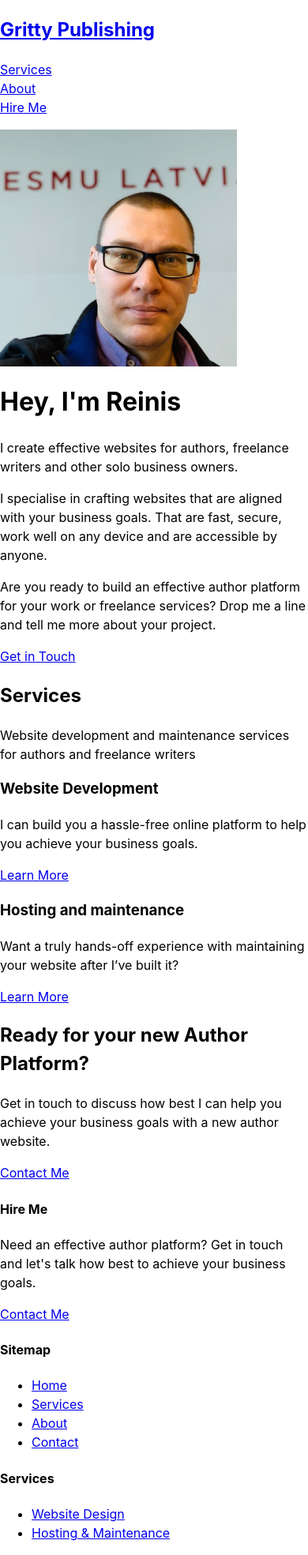
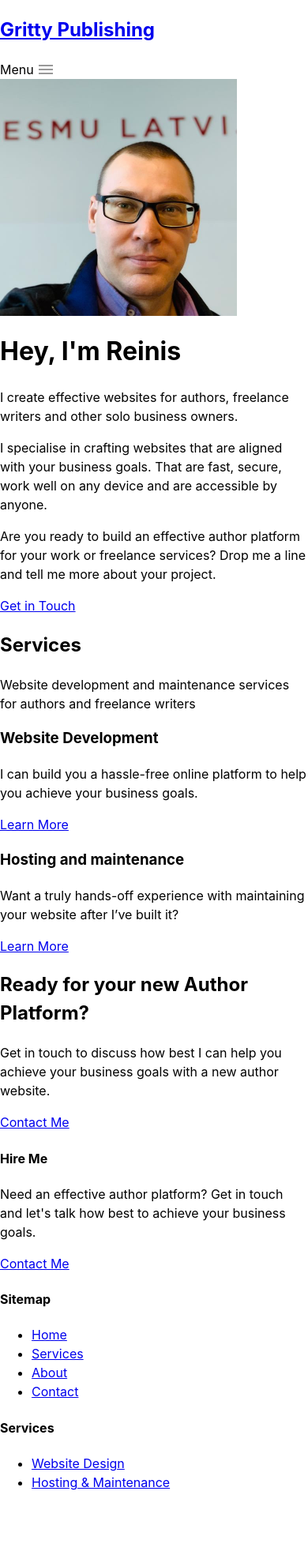
Before and after one commit to Ikass/gritpub, a Jekyll site: the page built from index.md, in a window 390 px wide. Shown: the whole page at 79% size. Built offline with Jekyll 4.4.1, drawn with Linux system fonts in a browser that asks for light colours; comment, search, counter and statistics services are not loaded; after the commit the page ends 1905 px from its top, so only the background shows below that.

Commit message:
add hamburger menu, refactor nav

```diff
--- a/_includes/nav.html
+++ b/_includes/nav.html
@@ -1,14 +1,10 @@
 <!-- Navigation -->
-<header>
-  <nav class="main-nav">
-    <a href="{{ site.baseurl }}/" class="main-nav__logo"><h2>Gritty Publishing</h2></a>
-    <ul>
-      <li><a href="{{ site.baseurl }}/services" class="main-nav__item">Services</a></li>
-      <!-- <li class="main-nav__item"><a href="{{ site.baseurl }}/portfolio">Portfolio</a></li> -->
-      <!-- <li><a href="{{ site.baseurl }}/blog" class="main-nav__item">Blog</a></li> -->
-      <li><a class="main-nav__item" href="{{ site.baseurl }}/about">About</a></li>
-      <!-- <li><a class="main-nav__item" href="{{ site.baseurl }}/contact">Contact</a></li> -->
-      <li><a href="{{ site.baseurl }}/hire" class="hire btn btn-main">Hire Me</a></li>
-    </ul>
-  </nav>
-</header>
+<h2><a href="{{ site.baseurl }}/">Gritty Publishing</a></h2>
+<ul id="menu">
+  <li><a href="{{ site.baseurl }}/services">Services</a></li>
+  <!-- <li class="main-nav__item"><a href="{{ site.baseurl }}/portfolio">Portfolio</a></li> -->
+  <!-- <li><a href="{{ site.baseurl }}/blog" class="main-nav__item">Blog</a></li> -->
+  <li><a href="{{ site.baseurl }}/about">About</a></li>
+  <!-- <li><a class="main-nav__item" href="{{ site.baseurl }}/contact">Contact</a></li> -->
+  <li><a href="{{ site.baseurl }}/hire" class="hire">Hire Me</a></li>
+</ul>
--- /dev/null
+++ b/_includes/toggle-menu.html
@@ -0,0 +1,57 @@
+<a id="togglemenu" onclick="document.body.classList.toggle('menuopen');">Menu<span><span></span><span></span><span></span></span></a>
+
+<style>
+@keyframes span1 {
+    0%   { top: 0%; transform-origin: 50% 50%;}
+    50%  { top: 50%; transform: rotate(0deg) translateY(-50%);}
+    100% { top: 50%; transform: rotate(45deg) translateY(-50%);}
+}
+@keyframes span2 {
+    0%   {opacity: 1;}
+    45%  {opacity: 1;}
+    65%  {opacity: 0;}
+    100% {opacity: 0;}
+}
+@keyframes span3 {
+    0%   { bottom: 0%; transform-origin: 50% 50%;}
+    45%  { bottom: 50%; transform: rotate(0deg) translateY(50%);}
+    100% { bottom: 50%; transform: rotate(-45deg) translateY(50%);}
+}
+
+#togglemenu {display: none;}
+@media only screen and (max-width: 768px) {
+    #menu {display: none;}
+    #togglemenu {display: block; cursor: pointer;}
+    .menuopen #menu {display: block!important;}
+}
+
+#togglemenu > span {display: inline-block; margin-left: 0.4rem; width: 1.1rem; height: 0.75rem; position: relative; vertical-align: middle; position: relative; bottom: 1px;}
+#togglemenu > span > span {display: block; position: absolute; width: 100%; height: 2px; background: #999;}
+#togglemenu > span > span:nth-child(1) {top: 0; transform-origin: 50% 0%;}
+#togglemenu > span > span:nth-child(2) {top: 50%; margin-top: -1px;}
+#togglemenu > span > span:nth-child(3) {bottom: 0; transform-origin: 50% 100%;}
+
+.menuopen #togglemenu > span > span:nth-child(1) {
+    animation: span1 0.25s;
+    animation-iteration-count: 1;
+    animation-fill-mode: forwards;
+}
+.menuopen #togglemenu > span > span:nth-child(2) {
+    animation: span2 0.25s;
+    animation-iteration-count: 1;
+    animation-fill-mode: forwards;
+}
+.menuopen #togglemenu > span > span:nth-child(3) {
+    animation: span3 0.25s;
+    animation-iteration-count: 1;
+    animation-fill-mode: forwards;
+}
+
+.menuopen #menu {
+    position: absolute;
+    top: 80px;
+    background: var(--purple-100);
+    width: 100%;
+}
+
+</style>
--- a/_layouts/default.html
+++ b/_layouts/default.html
@@ -10,7 +10,12 @@
 
   <body>
     <!-- Header and Nav -->
-    {% include nav.html %}
+    <header>
+      <nav>
+        {% include nav.html %}
+        {% include toggle-menu.html %}
+      </nav>
+    </header>
 
     <!-- Main content -->
     <main>
```
Also changed, not shown: assets/css/main.css (+33 -31 lines).
